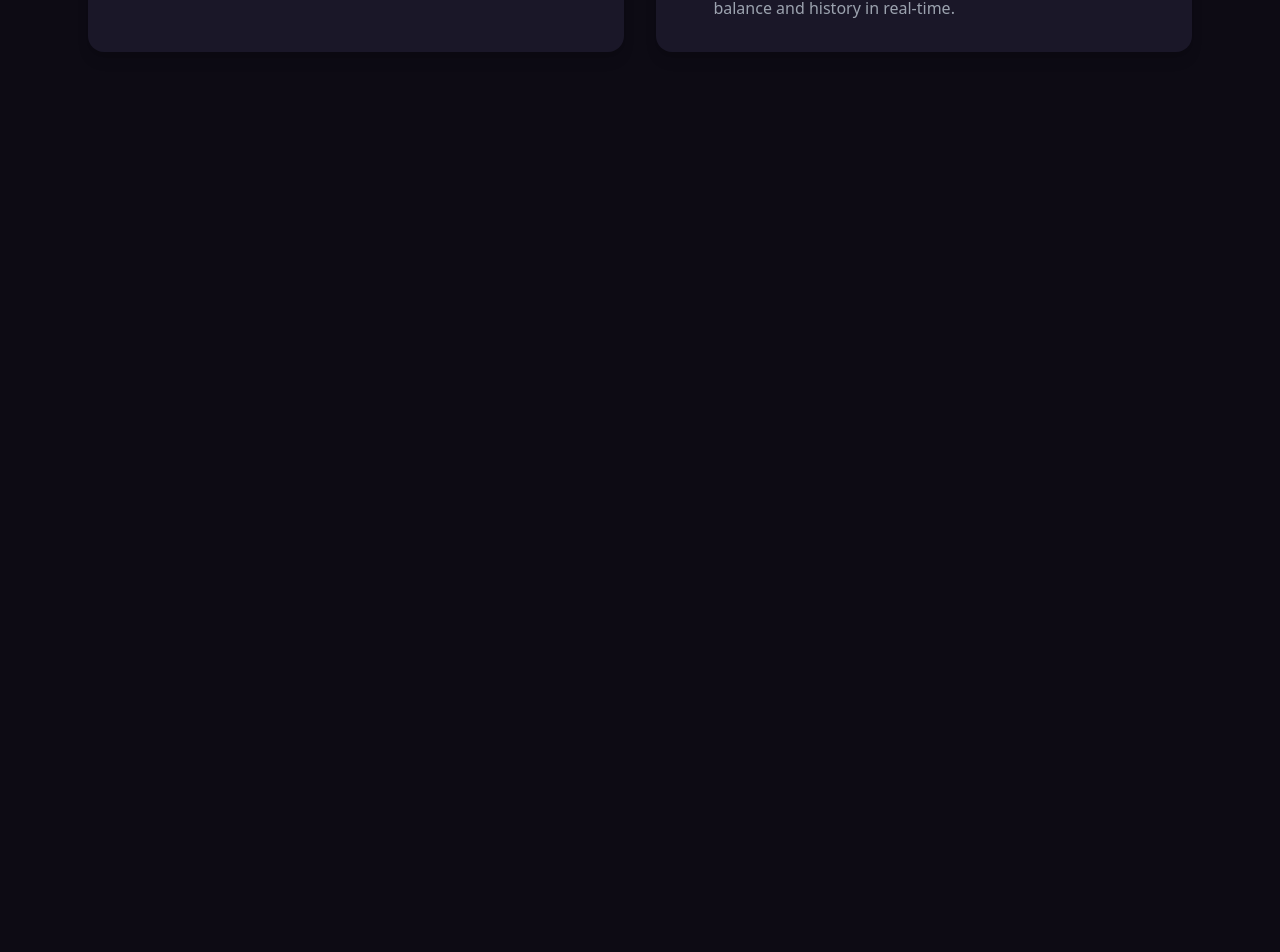
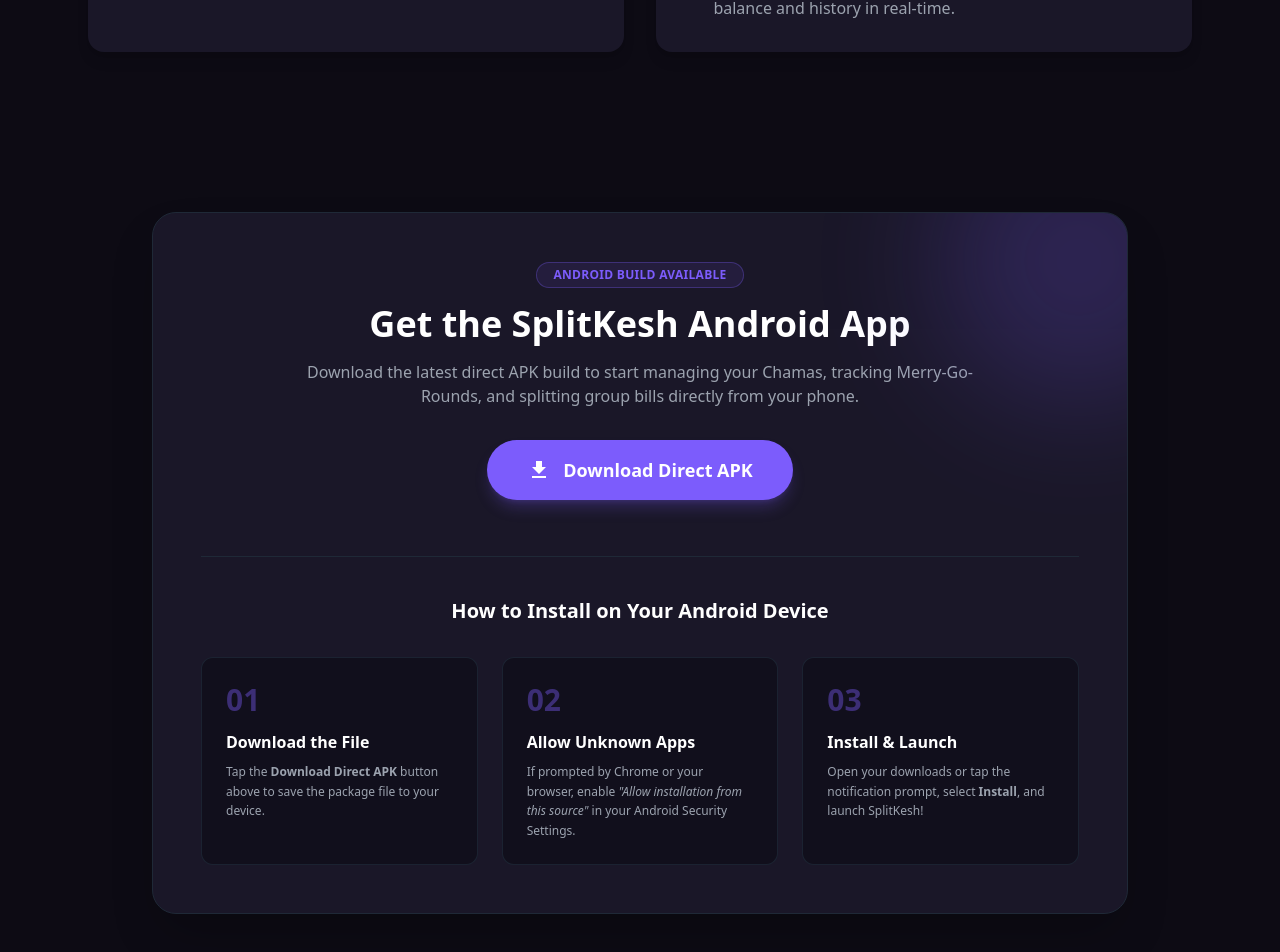
Before and after one commit to briankimani640/splitkesh-web, a React (Vite) app: page / in a window 1280 px wide. Shown: the part 1450-2402 px from the top of the page. Before the commit the page ends 1582 px from the top, so only its background shows below. Built offline with nearby package versions, Linux system fonts and the light colour scheme.

Commit message:
feat: add APK download and installation guide section

```diff
--- a/src/App.jsx
+++ b/src/App.jsx
@@ -1,11 +1,13 @@
 import Hero from './components/Hero'
 import ProblemSolution from './components/ProblemSolution'
+import ApkDownloadGuide from './components/ApkDownloadGuide'
 
 function App() {
   return (
     <main className="min-h-screen bg-darkbg font-sans">
       <Hero />
       <ProblemSolution />
+      <ApkDownloadGuide />
     </main>
   )
 }
--- /dev/null
+++ b/src/components/ApkDownloadGuide.jsx
@@ -0,0 +1,80 @@
+const ApkDownloadGuide = () => {
+  return (
+    <section className="py-20 px-6 max-w-5xl mx-auto" id="download">
+
+      {/* Outer Card Wrapper */}
+      <div className="bg-darkcard border border-gray-800 rounded-3xl p-8 md:p-12 shadow-2xl relative overflow-hidden">
+
+        {/* Glow Accent Effect */}
+        <div className="absolute -top-24 -right-24 w-72 h-72 bg-primary opacity-20 blur-3xl rounded-full pointer-events-none"></div>
+
+        {/* Top Download Callout */}
+        <div className="text-center max-w-2xl mx-auto mb-14">
+          <span className="inline-block px-4 py-1 bg-primary/10 border border-primary/30 rounded-full text-primary text-xs font-semibold tracking-wide uppercase mb-4">
+            Android Build Available
+          </span>
+          <h2 className="text-3xl md:text-4xl font-bold text-white mb-4">
+            Get the SplitKesh Android App
+          </h2>
+          <p className="text-gray-400 text-sm md:text-base mb-8">
+            Download the latest direct APK build to start managing your Chamas, tracking Merry-Go-Rounds, and splitting group bills directly from your phone.
+          </p>
+
+          <a
+            href="/downloads/splitkesh.apk"
+            download="splitkesh.apk"
+            className="inline-flex items-center gap-3 bg-primary hover:bg-purple-500 text-white text-lg font-semibold py-4 px-10 rounded-full transition-all duration-200 shadow-lg shadow-primary/25 hover:scale-105"
+          >
+            <svg className="w-6 h-6 fill-current" viewBox="0 0 24 24">
+              <path d="M5 20h14v-2H5v2zM19 9h-4V3H9v6H5l7 7 7-7z"/>
+            </svg>
+            Download Direct APK
+          </a>
+        </div>
+
+        <hr className="border-gray-800 my-10" />
+
+        {/* Installation Instructions */}
+        <div>
+          <h3 className="text-xl font-bold text-white text-center mb-8">
+            How to Install on Your Android Device
+          </h3>
+
+          <div className="grid grid-cols-1 md:grid-cols-3 gap-6">
+
+            {/* Step 1 */}
+            <div className="bg-darkbg/60 border border-gray-800/80 rounded-xl p-6 relative">
+              <span className="text-3xl font-extrabold text-primary/40 block mb-3">01</span>
+              <h4 className="text-white font-semibold mb-2">Download the File</h4>
+              <p className="text-gray-400 text-xs leading-relaxed">
+                Tap the <strong>Download Direct APK</strong> button above to save the package file to your device.
+              </p>
+            </div>
+
+            {/* Step 2 */}
+            <div className="bg-darkbg/60 border border-gray-800/80 rounded-xl p-6 relative">
+              <span className="text-3xl font-extrabold text-primary/40 block mb-3">02</span>
+              <h4 className="text-white font-semibold mb-2">Allow Unknown Apps</h4>
+              <p className="text-gray-400 text-xs leading-relaxed">
+                If prompted by Chrome or your browser, enable <em>"Allow installation from this source"</em> in your Android Security Settings.
+              </p>
+            </div>
+
+            {/* Step 3 */}
+            <div className="bg-darkbg/60 border border-gray-800/80 rounded-xl p-6 relative">
+              <span className="text-3xl font-extrabold text-primary/40 block mb-3">03</span>
+              <h4 className="text-white font-semibold mb-2">Install & Launch</h4>
+              <p className="text-gray-400 text-xs leading-relaxed">
+                Open your downloads or tap the notification prompt, select <strong>Install</strong>, and launch SplitKesh!
+              </p>
+            </div>
+
+          </div>
+        </div>
+
+      </div>
+    </section>
+  );
+};
+
+export default ApkDownloadGuide;
```
Also changed, not shown: 1 other file (tests, documents, lock files or other folders).
